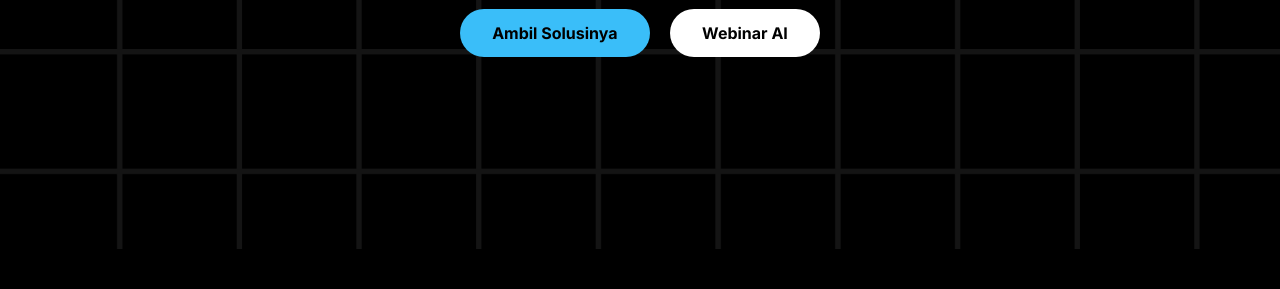
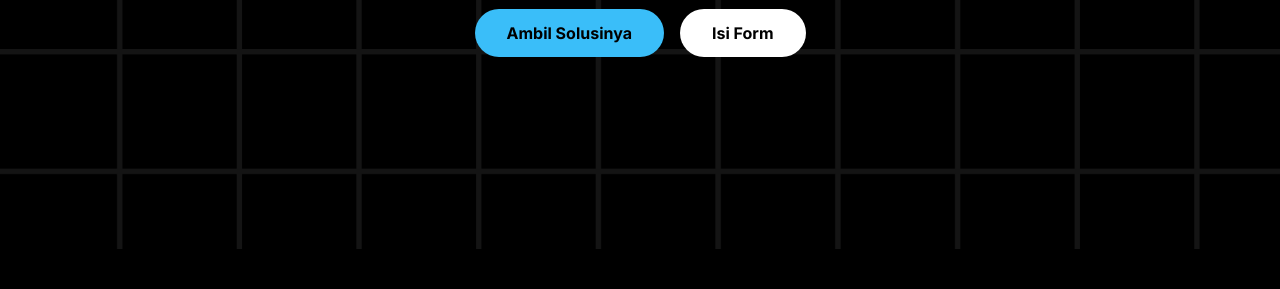
Before and after one commit to Harvixnexel/PortofolioAIWavice, a plain HTML site: page index.html in a window 1280 px wide. Shown: the part 383-672 px from the top of the page. Drawn offline with nearby package versions, Linux system fonts and the light colour scheme.

Commit message:
hrbrbdug

```diff
--- a/index.html
+++ b/index.html
@@ -174,17 +174,20 @@
     <span class="block mb-2">MULAI TURUNKAN BIAYA </span>
     <span class="block">UNTUK TINGKATKAN PROFIT DARI BISNISMU</span>
 </h1>
- <!-- Tombol Ambil Solusinya -->
+ <!-- Tombol container -->
+            <div class="flex justify-center gap-4 flex-wrap">
+                <!-- Tombol Ambil Solusinya -->
                 <a href="https://wa.me/6281248654478?text=Halo%20Nexel,%20saya%20tertarik%20dengan%20solusi%20AI%20untuk%20membantu%20bisnis%20saya.%20Bisa%20dibantu%20untuk%20konsultasinya?"
                    target="_blank"
-                   class="fade-in inline-block bg-[#3ABEF9] hover:bg-[#2da8e0] text-black font-bold py-3 px-8 rounded-full transition-colors duration-300 mr-4 mb-4 md:mb-0">
+                   class="fade-in inline-block bg-[#3ABEF9] hover:bg-[#2da8e0] text-black font-bold py-3 px-8 rounded-full transition-colors duration-300">
                     Ambil Solusinya
                 </a>
+
                 <!-- Tombol Google Form -->
-                <a href="https://forms.gle/6GRHTLKWJkULak2e6"
+                <a href="https://docs.google.com/forms/isi-link-form-kamu-di-sini"
                    target="_blank"
                    class="fade-in inline-block bg-white hover:bg-gray-200 text-black font-bold py-3 px-8 rounded-full transition-colors duration-300">
-                    Webinar AI
+                    Isi Form
             </a>
         </div>
     </div>
```
